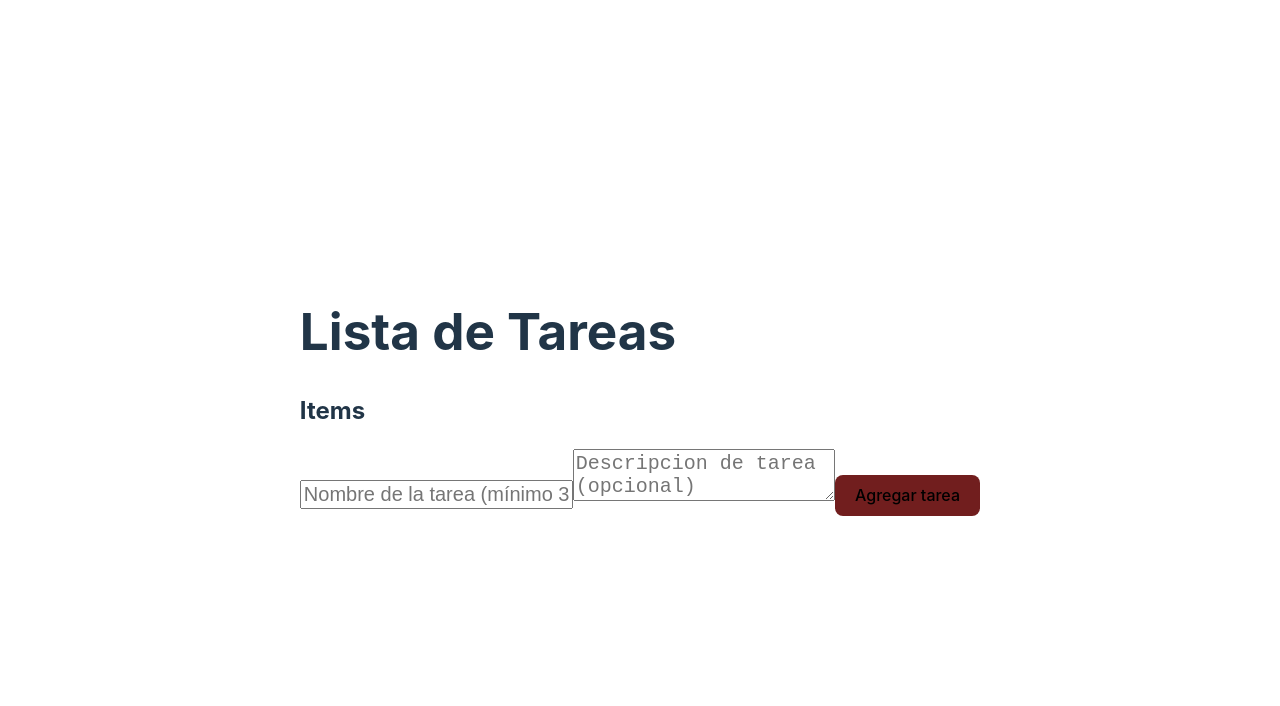
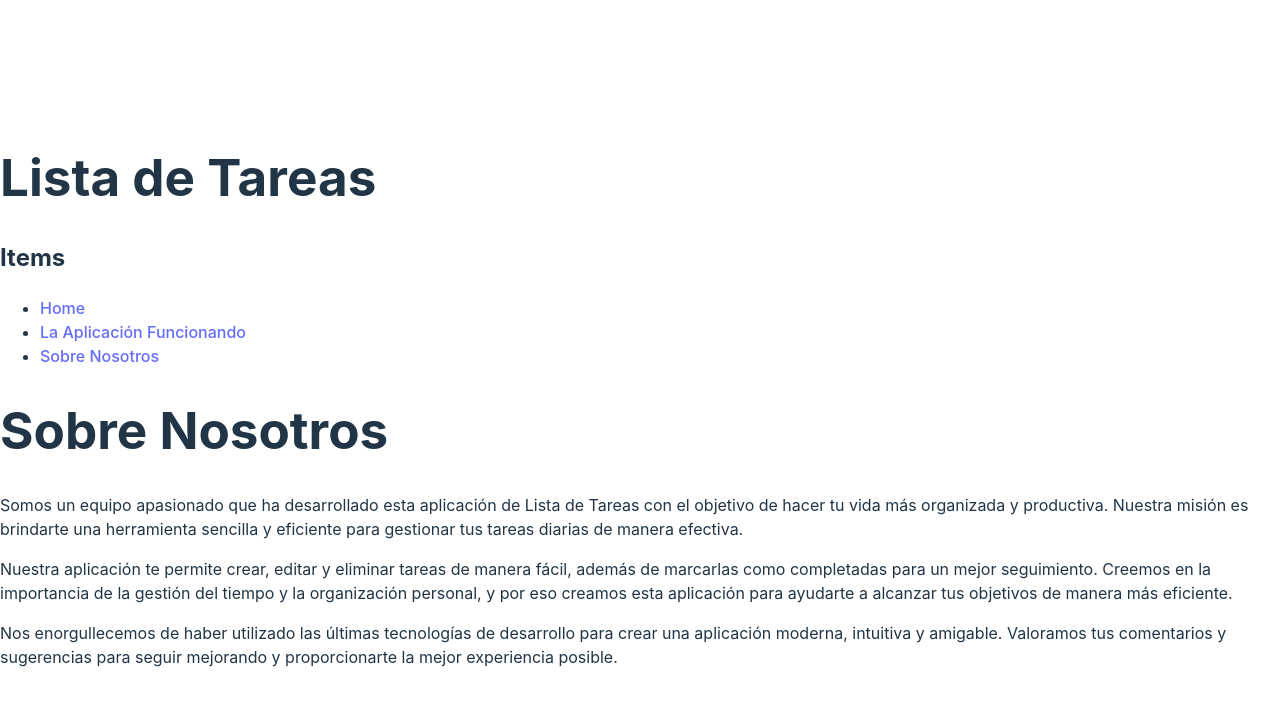
Before and after one commit to JasonAnariba/my-react-task-list, a React (Vite) app in the folder My-Task-list/: page /sobre-nosotros in a window 1280 px wide. Shown: the top 706 px of the page. Built offline with nearby package versions, Linux system fonts and the light colour scheme.

Commit message:
Este es mi avance project -5

```diff
--- a/My-Task-list/package.json
+++ b/My-Task-list/package.json
@@ -11,7 +11,8 @@
   },
   "dependencies": {
     "react": "^18.2.0",
-    "react-dom": "^18.2.0"
+    "react-dom": "^18.2.0",
+    "react-router-dom": "^6.15.0"
   },
   "devDependencies": {
     "@types/react": "^18.0.37",
--- a/My-Task-list/src/App.jsx
+++ b/My-Task-list/src/App.jsx
@@ -1,6 +1,12 @@
 import React, { useState, useEffect } from "react";
+import { BrowserRouter, Route, Routes} from 'react-router-dom';
 import Header from "./Components/Header";
 import ListaNotas from "./Components/ListaTareas";
+import Home from "./Components/Home";
+import SobreNosotros from "./Components/SobreNosotros";
+import Menu from "./Components/Menu";
+
+
 
 function useTareasIniciales() {
   const storedList = localStorage.getItem("tareas");
@@ -95,9 +101,14 @@ function App() {
 
   return (
     <div className="App">
+      <BrowserRouter>
         <Header />
+        <Menu />
+        <Routes>
+          <Route path="/" element={<Home />} />
+          <Route path="/App" element={
+              <div>
               <form onSubmit={handleSubmit}>
-
                 <input
                   type="text"
                   value={newNote}
@@ -109,7 +120,7 @@ function App() {
                   value={newDescription}
                   onChange={(e) => setNewDescription(e.target.value)}
                   placeholder="Descripcion de tarea (opcional)"
-        style={{fontSize: "20px"}}
+                  style={{ fontSize: "20px" }}
                 />
                 <button type="submit">Agregar tarea</button>
               </form>
@@ -120,7 +131,11 @@ function App() {
                 eliminarTarea={eliminarTarea}
               />
             </div>
+           }/>
+          <Route path="/sobre-nosotros" element={<SobreNosotros />} />
+        </Routes>
+      </BrowserRouter>
+    </div>
   );
 }
-
 export default App;
--- /dev/null
+++ b/My-Task-list/src/Components/Home.jsx
@@ -0,0 +1,16 @@
+const Home = () => {
+  return (
+    <div>
+      <h1>Bienvenido a mi App de lista de tareas</h1>
+      ¡Bienvenido a esta aplicación diseñada para ayudarte a mantener un
+      seguimiento de tus tareas diarias! Aquí puedes crear, editar y eliminar
+      tareas según tus necesidades. Organiza tus responsabilidades de manera
+      eficiente y mantén un registro de tus actividades pendientes y
+      completadas. ¡Comienza a utilizar la aplicación ahora y haz tu vida más
+      organizada y productiva!
+      <p></p>
+    </div>
+  );
+};
+
+export default Home;
--- /dev/null
+++ b/My-Task-list/src/Components/Menu.jsx
@@ -0,0 +1,17 @@
+import { Link } from 'react-router-dom';
+
+const Menu = () => {
+  return (
+    <div>
+      <nav>
+        <ul>
+          <li><Link to="/">Home</Link></li>
+          <li><Link to="/App">La Aplicación Funcionando</Link></li>
+          <li><Link to="/sobre-nosotros">Sobre Nosotros</Link></li>
+        </ul>
+      </nav>
+    </div>
+  );
+};
+
+export default Menu;
--- /dev/null
+++ b/My-Task-list/src/Components/SobreNosotros.jsx
@@ -0,0 +1,28 @@
+const SobreNosotros = () => {
+  return (
+    <div>
+      <h1>Sobre Nosotros</h1>
+      <p>
+        Somos un equipo apasionado que ha desarrollado esta aplicación de Lista
+        de Tareas con el objetivo de hacer tu vida más organizada y productiva.
+        Nuestra misión es brindarte una herramienta sencilla y eficiente para
+        gestionar tus tareas diarias de manera efectiva.
+      </p>
+      <p>
+        Nuestra aplicación te permite crear, editar y eliminar tareas de manera
+        fácil, además de marcarlas como completadas para un mejor seguimiento.
+        Creemos en la importancia de la gestión del tiempo y la organización
+        personal, y por eso creamos esta aplicación para ayudarte a alcanzar tus
+        objetivos de manera más eficiente.
+      </p>
+      <p>
+        Nos enorgullecemos de haber utilizado las últimas tecnologías de
+        desarrollo para crear una aplicación moderna, intuitiva y amigable.
+        Valoramos tus comentarios y sugerencias para seguir mejorando y
+        proporcionarte la mejor experiencia posible.
+      </p>
+    </div>
+  );
+};
+
+export default SobreNosotros;
```
Also changed, not shown: 1 other file (tests, documents, lock files or other folders). Lines whose indentation alone changed are shown as unchanged.
